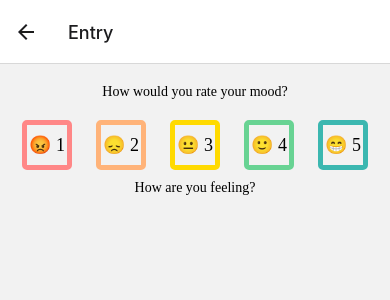
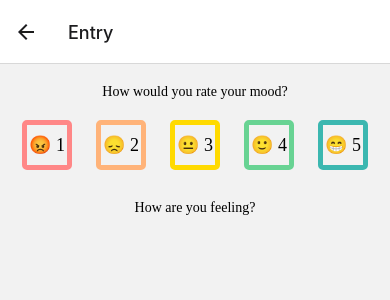
Before and after one commit to kkoscielniak/moody-tracker, a React Native app: screen /Entry in a window 390 px wide. Shown: the top 300 px of the page. Built offline with nearby package versions, Linux system fonts and the light colour scheme.

Commit message:
feat: Add `Heading` component

```diff
--- a/src/components/ToggleButton/styles.ts
+++ b/src/components/MoodLevelButton/styles.ts
@@ -21,6 +21,5 @@ export default ({ isSelected, color }: Props) =>
     text: {
       fontFamily: 'Montserrat-SemiBold',
       fontSize: 18,
-      // color: isSelected ? '#000000' : color,
     },
   });
--- /dev/null
+++ b/src/components/shared/Heading/Heading.tsx
@@ -0,0 +1,16 @@
+import React, { FC } from 'react';
+import { Text } from 'react-native';
+import getStyles from './getStyles';
+
+interface Props {
+  content: string;
+  isTop?: boolean;
+}
+
+const Heading: FC<Props> = ({ content, isTop }) => {
+  const styles = getStyles({ isTop });
+
+  return <Text style={styles.text}>{content}</Text>;
+};
+
+export default Heading;
--- /dev/null
+++ b/src/components/shared/Heading/getStyles.ts
@@ -0,0 +1,15 @@
+import { StyleSheet } from 'react-native';
+
+interface Props {
+  isTop?: boolean;
+}
+
+export default ({ isTop }: Props) =>
+  StyleSheet.create({
+    text: {
+      fontFamily: 'Montserrat-Regular',
+      textAlign: 'center',
+      marginTop: isTop ? 10 : 30,
+      marginBottom: 20,
+    },
+  });
--- a/src/screens/Entry/EntryScreen.tsx
+++ b/src/screens/Entry/EntryScreen.tsx
@@ -1,8 +1,9 @@
 import React from 'react';
-import { Text, View } from 'react-native';
+import { View } from 'react-native';
+import Heading from '../../components/shared/Heading/Heading';
 import Screen from '../../components/shared/Screen/Screen';
-import MoodLevelButton from '../../components/ToggleButton/ToggleButton';
-import useRadioButtons from '../../components/ToggleButton/useRadioButton';
+import MoodLevelButton from '../../components/MoodLevelButton/MoodLevelButton';
+import useRadioButtons from './hooks/useRadioButton';
 import colors from '../../theme/colors';
 import styles from './styles';
 
@@ -37,7 +38,7 @@ const EntryScreen = () => {
 
   return (
     <Screen>
-      <Text style={styles.heading}>How would you rate your mood?</Text>
+      <Heading content="How would you rate your mood?" isTop />
       <View style={styles.moodLevelButtons}>
         {buttons.map(({ id, value, color }) => (
           <MoodLevelButton
@@ -50,7 +51,7 @@ const EntryScreen = () => {
           />
         ))}
       </View>
-      <Text style={styles.heading}>How are you feeling?</Text>
+      <Heading content="How are you feeling?" />
     </Screen>
   );
 };
```
Also changed, not shown: src/components/MoodLevelButton/MoodLevelButton.tsx (renamed from src/components/ToggleButton/ToggleButton.tsx), src/screens/Entry/hooks/useRadioButton.ts (renamed from src/components/ToggleButton/useRadioButton.ts).
